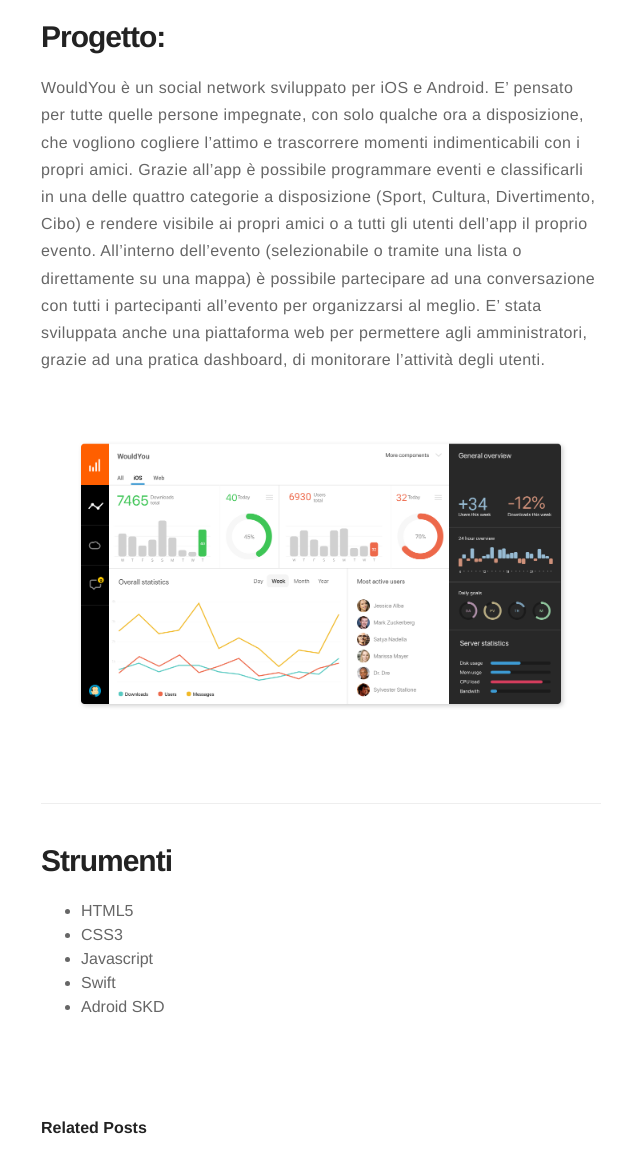
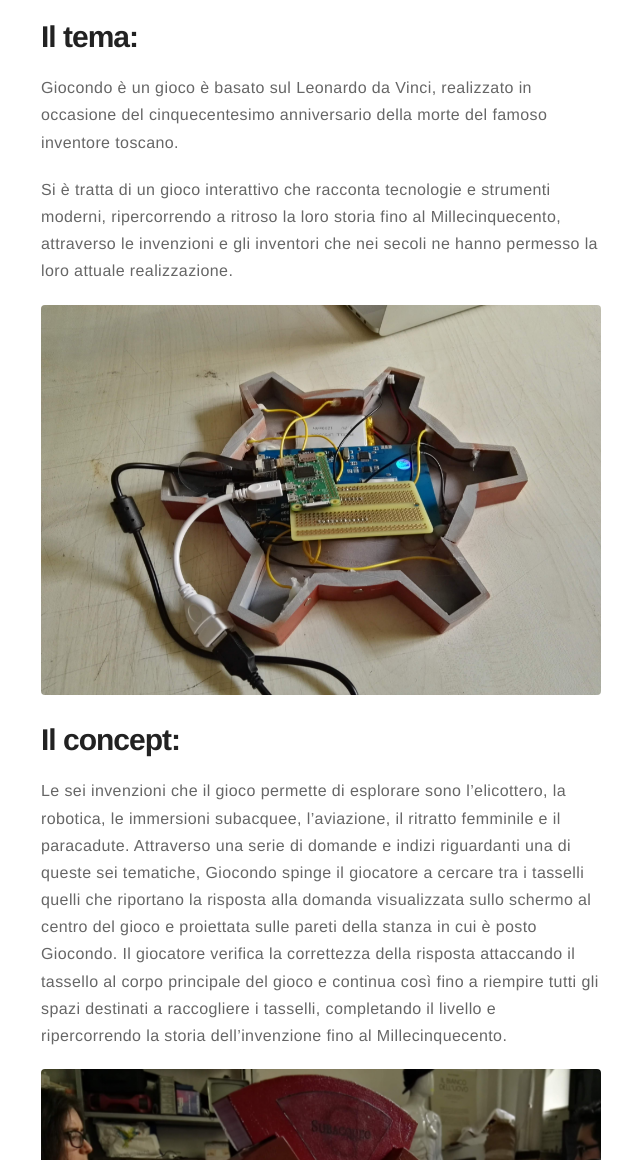
Before and after one commit to luciamaj/luciamaj-github.io, a Jekyll site: the page built from _posts/2019-01-24-giocondo.md, in a window 1280 px wide and 1400 px high, scrolled down 431 px, cut to the strip 240-1400 px from the top of the window. Shown: the whole strip, without its empty margins (319-959 px from the left). Built offline with Jekyll 4.4.1, drawn with Linux system fonts in a browser that asks for light colours.

Commit message:
Giocondo done

```diff
--- a/_posts/2019-01-24-giocondo.md
+++ b/_posts/2019-01-24-giocondo.md
@@ -15,12 +15,19 @@ externalLink: false
 
 ---
 
-# Progetto:
-WouldYou è un social network sviluppato per iOS e Android. E' pensato per tutte quelle persone impegnate, con solo qualche ora a disposizione, che vogliono cogliere l'attimo e trascorrere momenti indimenticabili con i propri amici.
-Grazie all'app è possibile programmare eventi e classificarli in una delle quattro categorie a disposizione (Sport, Cultura, Divertimento, Cibo) e rendere visibile ai propri amici o a tutti gli utenti dell'app il proprio evento. All'interno dell'evento (selezionabile o tramite una lista o direttamente su una mappa) è possibile partecipare ad una conversazione con tutti i partecipanti all'evento per organizzarsi al meglio.
-E' stata sviluppata anche una piattaforma web per permettere agli amministratori, grazie ad una pratica dashboard, di monitorare l'attività degli utenti.
+# Il tema:
+Giocondo è un gioco è basato sul Leonardo da Vinci, realizzato in occasione del  cinquecentesimo anniversario della morte del famoso inventore toscano.
 
-![image](/assets/images/wouldyou/dash.png)
+Si è tratta di un gioco interattivo che racconta tecnologie e strumenti moderni, ripercorrendo a ritroso la loro storia fino al Millecinquecento, attraverso le invenzioni e gli inventori che nei secoli ne hanno permesso la loro attuale realizzazione.
+
+![image](/assets/images/giocondo/giocondo-1.png)
+
+# Il concept:
+Le sei invenzioni che il gioco permette di esplorare sono l’elicottero, la robotica, le immersioni subacquee, l’aviazione, il ritratto femminile e il paracadute.
+Attraverso una serie di domande e indizi riguardanti una di queste sei tematiche, Giocondo spinge il giocatore a cercare tra i tasselli quelli che riportano la risposta alla domanda visualizzata sullo schermo al centro del gioco e proiettata sulle pareti della stanza in cui è posto Giocondo.
+Il giocatore verifica la correttezza della risposta attaccando il tassello al corpo principale del gioco e continua così fino a riempire tutti gli spazi destinati a raccogliere i tasselli, completando il livello e ripercorrendo la storia dell’invenzione fino al Millecinquecento.
+
+![image](/assets/images/giocondo/giocondo-2.png)
 
 ---
 
```
Also changed, not shown: assets/images/giocondo/giocondo-1.png (added), assets/images/giocondo/giocondo-2.png (added).
